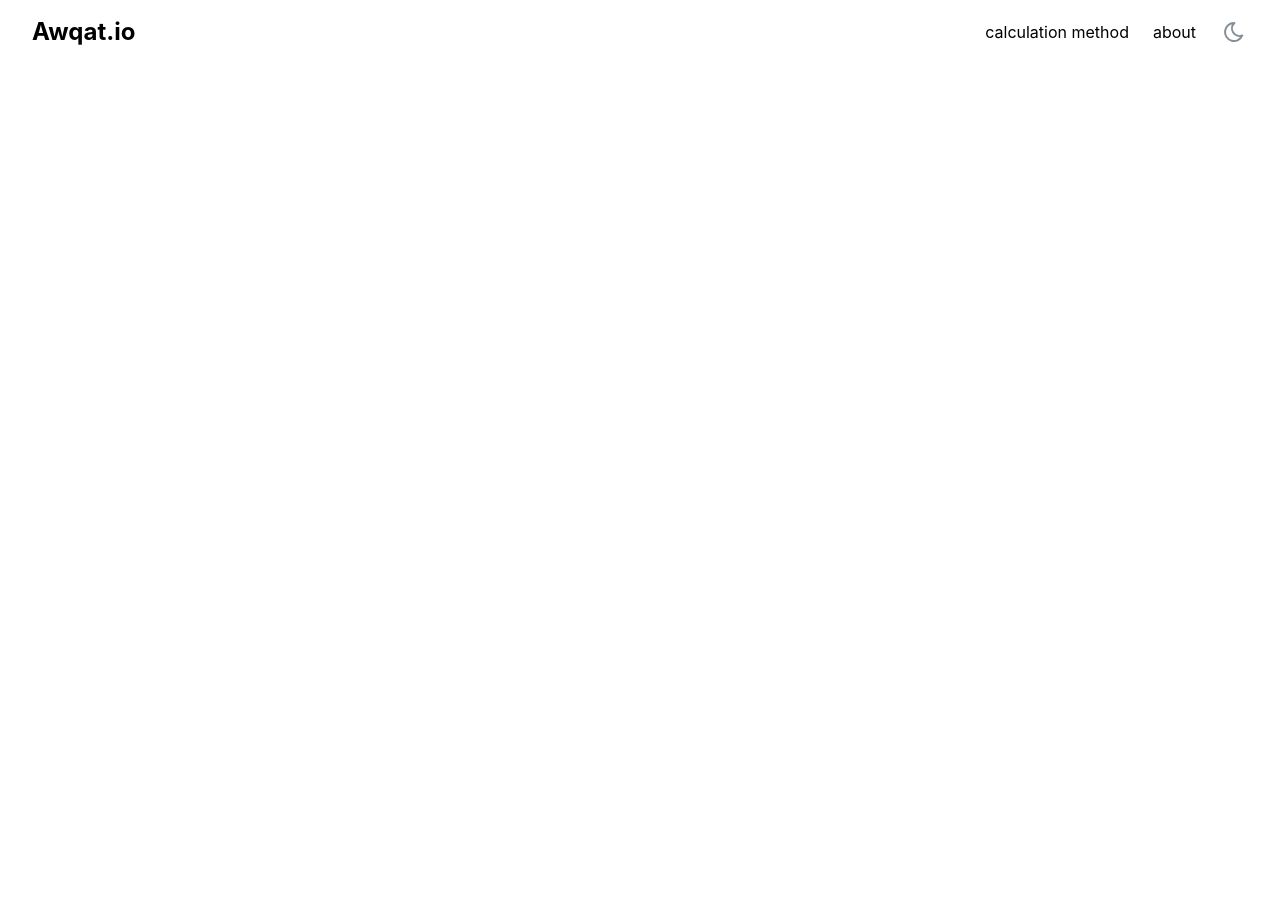
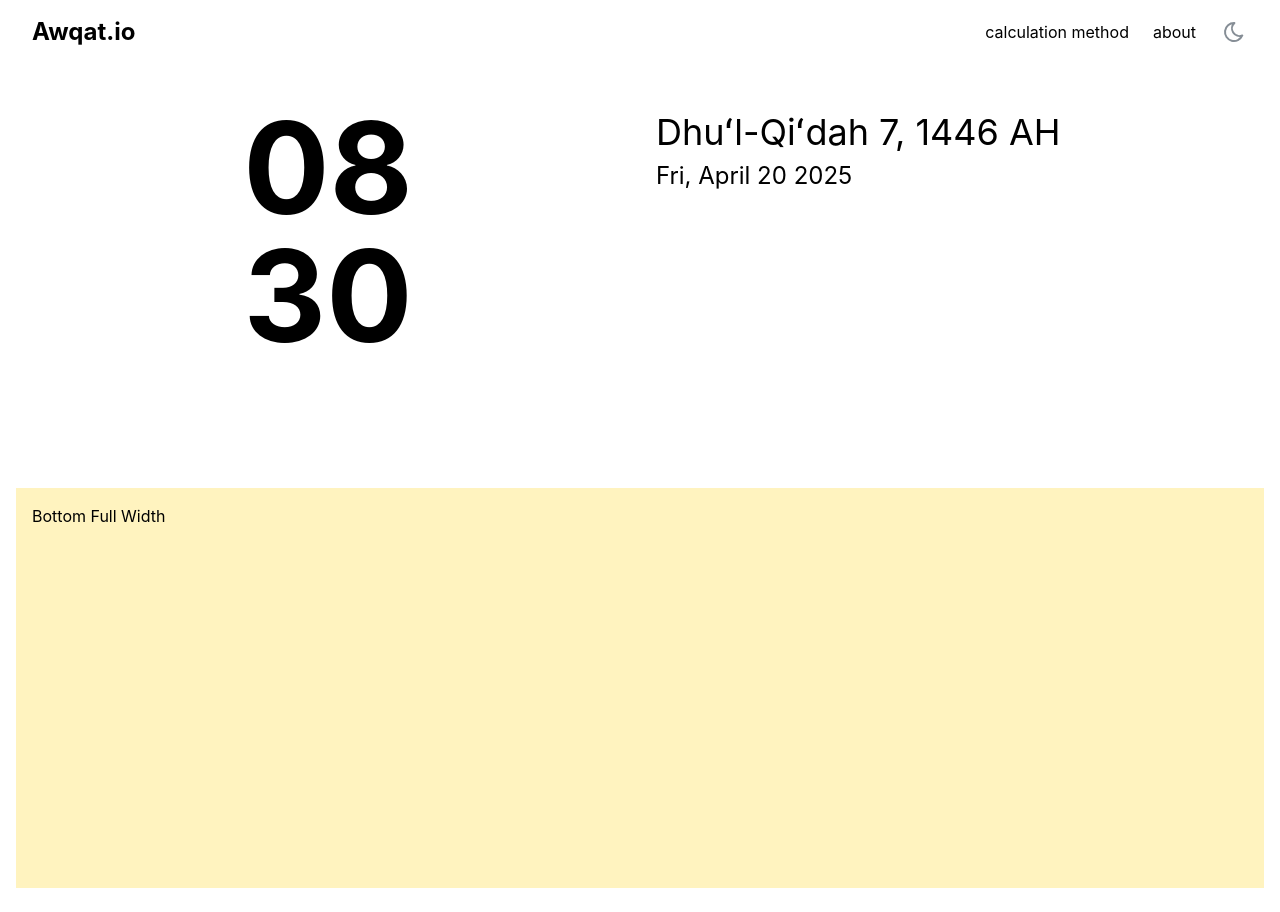
Before and after one commit to Fatih-Ertikin/awqat-io, a Next.js app: page / in a window 1280 px wide. Before the commit the page ends 800 px from the top, so only its background shows below. Built offline with nearby package versions, Linux system fonts and the light colour scheme.

Commit message:
wip homepage

```diff
--- a/src/app/page.tsx
+++ b/src/app/page.tsx
@@ -1,3 +1,31 @@
 export default function Home() {
-  return <div></div>;
+  // TODO: get dynamically based on user location + time
+  const TODAY_HIJRI = "Dhuʻl-Qiʻdah 7, 1446 AH";
+  const TODAY_GREGORIAN = "Fri, April 20 2025";
+  const TIME = "08:30";
+
+  return (
+    <div className="grid grid-rows-2 min-h-screen">
+      {/* Top half: split into two */}
+      <div className="grid grid-cols-2">
+        <div className="p-4">
+          <time
+            className="flex flex-col justify-center items-center text-9xl font-bold"
+            dateTime={TIME}
+            aria-label={TIME}
+          >
+            <span>{TIME.split(":")[0]}</span>
+            <span>{TIME.split(":")[1]}</span>
+          </time>
+        </div>
+        <div className="p-4">
+          <p className="mt-2 text-4xl">{TODAY_HIJRI}</p>
+          <p className="mt-2 text-2xl">{TODAY_GREGORIAN}</p>
+        </div>
+      </div>
+
+      {/* Bottom half: full width */}
+      <div className="bg-yellow-100 p-4">Bottom Full Width</div>
+    </div>
+  );
 }
```
